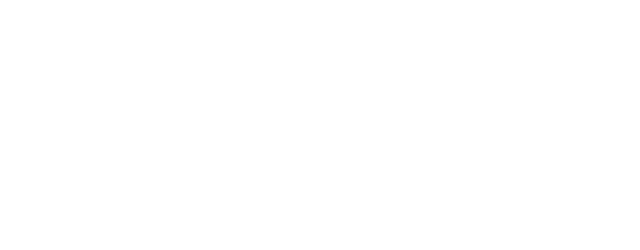
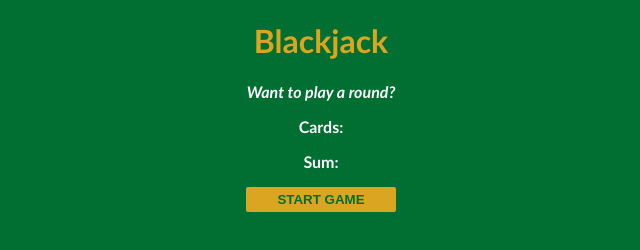
Before and after one commit to ichiomafrancis/Javascript_free_course_from_Scrimba, a plain HTML site: page blackJackGame/index.html in a window 1280 px wide. Shown: the whole page, without its empty margins (319-959 px from the left). Drawn offline with Linux system fonts and the light colour scheme.

Commit message:
style the Blackjack game and created the function in the index.js

```diff
--- a/blackJackGame/index.html
+++ b/blackJackGame/index.html
@@ -6,10 +6,16 @@
     <meta name="viewport" content="width=device-width, initial-scale=1.0" />
     <link rel="stylesheet" href="style.css" />
 
-    <title>Black Jack</title>
+    <title>Blackjack Game</title>
   </head>
 
   <body>
+    <h1>Blackjack</h1>
+    <p id="message-el">Want to play a round?</p>
+    <p>Cards:</p>
+    <p>Sum:</p>
+    <button type="button" class="btn" onclick="startGame()">START GAME</button>
+
     <script src="index.js"></script>
   </body>
 </html>
--- a/blackJackGame/index.js
+++ b/blackJackGame/index.js
@@ -0,0 +1,27 @@
+let firstCard = 6;
+let secondCard = 10;
+let sum = firstCard + secondCard;
+let hasBlackJack = false;
+let isAlive = true;
+let message = "";
+let messageEl = document.getElementById("message-el");
+
+function startGame() {
+  if (sum <= 20) {
+    message = "Do you want to draw a new card?";
+  } else if (sum === 21) {
+    message = "Wohoo! You've got Blackjack!";
+    hasBlackJack = true;
+  } else {
+    message = "You're out of the game!";
+    isAlive = false;
+  }
+
+  messageEl.innerText = message;
+
+  //CASH OUT
+  console.log(hasBlackJack);
+
+  //GAME OVER
+  console.log(isAlive);
+}
--- a/blackJackGame/style.css
+++ b/blackJackGame/style.css
@@ -1,5 +1,33 @@
-* {
+/* * {
   margin: 0;
   padding: 0;
   box-sizing: border-box;
+} */
+
+body {
+  font-family: "Trebuchet MS", "Trebuchet MS", "Lucida Sans Unicode",
+    "Lucida Grande", "Lucida Sans", Arial, sans-serif;
+  background-color: #016f32;
+  text-align: center;
+  color: #fff;
+  font-weight: bold;
 }
+
+h1 {
+  color: goldenrod;
+}
+
+#message-el {
+  font-style: italic;
+}
+
+button {
+  color: #016f32;
+  width: 150px;
+  background-color: goldenrod;
+  font-weight: bold;
+  padding-top: 5px;
+  padding-bottom: 5px;
+  border: none;
+  border-radius: 2px;
+}
```
